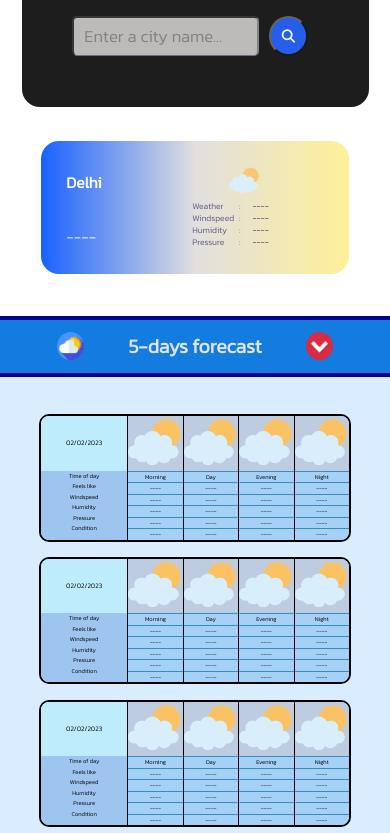
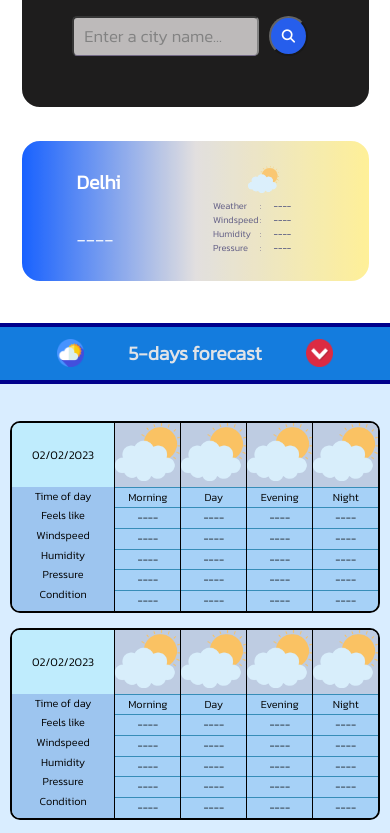
Before and after one commit to Neeraj-2311/Weather-Buddy, a plain HTML site: page index.html in a window 390 px wide. Shown: the part 640-1473 px from the top of the page. Drawn offline with Linux system fonts and the light colour scheme; no server answers.

Commit message:
Update style.css

```diff
--- a/style.css
+++ b/style.css
@@ -29,7 +29,7 @@ p {
   background-image: url("images/sunset-8k-forest-4k-wallpaper-preview.jpg");
   background-repeat: no-repeat;
   background-size: cover;
-  height: 100vh;
+  height: auto
 }
 
 .row {
@@ -145,6 +145,7 @@ input#city:focus {
   font-size: 3vw;
   margin-top: 26px;
 }
+
 .values-list {
   list-style: none;
   font-size: 1.8vw;
@@ -183,7 +184,7 @@ input#city:focus {
 
   .col-2 {
     margin-top: 40px;
-    width: 80%;
+    width: 90%;
     margin: auto;
     padding: 3vh;
   }
@@ -201,17 +202,18 @@ input#city:focus {
   .values-list {
     padding-left: 16%;
     border-left: none;
-    font-size: 2.2vw;
+    font-size: 2.4vw;
   }
 
   #city-value {
-    font-size: 4vw;
+    margin-left: 10%;
+    font-size: 5vw;
   }
 
   #temp-value {
-    font-size: 4vw;
+    margin-left: 10%;
+    font-size: 5vw;
   }
-
 }
 
 
@@ -243,7 +245,6 @@ input#city:focus {
 }
 
 .mid-flex-container {
-  /* background-image: url("images/sunset-8k-forest-4k-wallpaper-preview1.jpg"); */
   background-repeat: no-repeat;
   background-size: cover;
   background-color: #0087ff26;
@@ -278,7 +279,7 @@ input#city:focus {
 }
 
 .day-tags-div p {
-  font-size: 1.5vw;
+  font-size: 2vw;
 }
 
 .icon {
@@ -316,19 +317,19 @@ input#city:focus {
 
 @media (max-width: 900px) {
   .day-forecast-container {
-    width: 80%;
+    width: 95%;
   }
 
   .day-tags-div p {
-    font-size: 1.75vw;
+    font-size: 3vw;
   }
 
   .hourly-details-tags p {
-    font-size: 1.5vw;
+    font-size: 2.8vw;
   }
 
   .hourly-details p {
-    font-size: 1.5vw;
+    font-size: 2.8vw;
   }
 
 }
@@ -384,6 +385,7 @@ input#city:focus {
   font-family: 'Montserrat', sans-serif;
   margin: 10px 20px;
 }
+
 #bottom-container i {
   margin-right: 5px;
 }
```
